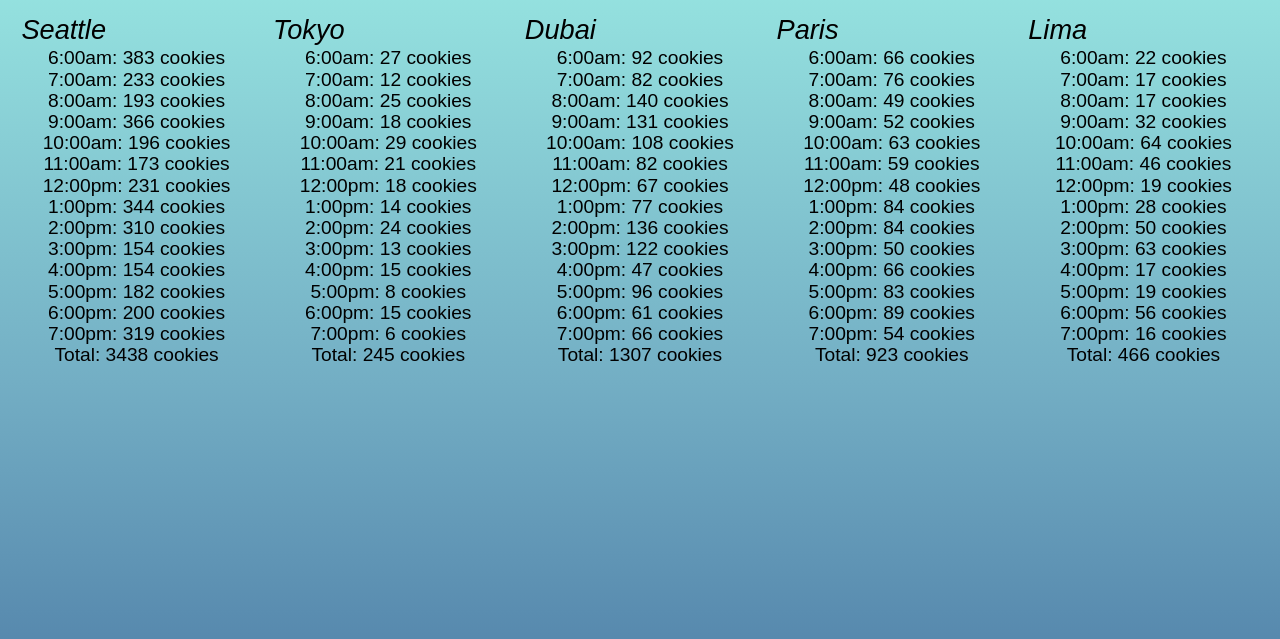
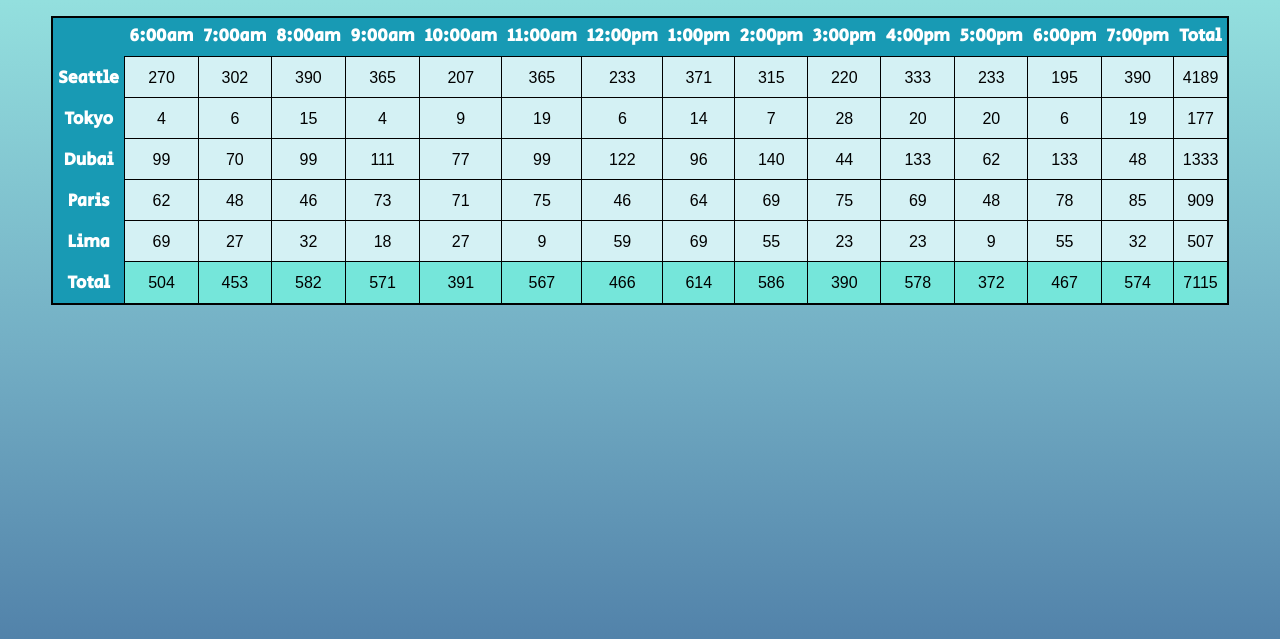
Before and after one commit to Matt-Sklep/cookie-stand, a plain HTML site: page sales.html in a window 1280 px wide. Shown: the part 161-800 px from the top of the page. Drawn offline with Linux system fonts and the light colour scheme.

Commit message:
lab 07 updates

```diff
--- a/css/style.css
+++ b/css/style.css
@@ -1,3 +1,4 @@
+@import url("https://fonts.googleapis.com/css2?family=Secular+One&display=swap");
 *{
     box-sizing: border-box;
     margin: 0;
@@ -53,28 +54,32 @@
 }
 
 .storeContainer {
-    display: flex;
-    width: 100%;
     margin-bottom: 70vh;
 }
 
-p {
-    font-size: 1.7rem;
-    margin-bottom: 5px;
-    font-style: italic;
+#cookieTable{
+    width: 80%;
+    background-color: #189AB4;
+    border: 2px solid black;
+    padding: 2px;
+    margin: auto;
 }
 
-#Seattle, #Tokyo, #Dubai, #Paris, #Lima {
-    width: 18%;
-    margin-right: 1.67%;
+td {
+    border: 1px solid black;
+    text-align: center;
+    padding-top: 13px;
+    background-color: #D4F1F4;
 }
 
-#Seattle {
-    margin-left: 1.67%;
+th {
+    height: 30px;
+    padding: 10px 5px;
+    color: #ffffff;
+    font-size: 1.1rem;
+    font-family: 'Secular One', sans-serif;
 }
 
-li {
-    font-size: 1.2rem;
-    text-align: center;
-    margin-bottom: 2px;
+#grandTotal td {
+    background-color: #75E6DA;
 }
--- a/js/app.js
+++ b/js/app.js
@@ -1,5 +1,6 @@
 'use strict';
 
+let allStores = [];
 /*Universal hours open across all our stores*/
 let hoursOpen = [
   '6:00am',
@@ -17,270 +18,114 @@
   '6:00pm',
   '7:00pm',
 ];
+
 /*------------------------------------*/
-/*-------------Seattle----------------*/
+/*---------Store Constructor----------*/
 /*------------------------------------*/
-let Seattle = {
-  /*Declare our variables*/
-  name: 'Seattle',
-  min: 23,
-  max: 65,
-  avg: 6.3,
-  avgCookies: function () {
-    return Math.trunc(
-      (Math.random() * (this.max - this.min + 1) + this.min) * this.avg
-    );
-  },
-  totalCookies: 0,
-
-  calculateHourlyValues: function () {
-    /*Create an empty array to store our Hourly sales*/
-    let hourlySales = [];
-    /*For loop that generates a random hourly sale for each hour*/
+function StoreConstructor(name, min, max, avg) {
+  this.name = name;
+  this.min = min;
+  this.max = max;
+  this.avg = avg;
+  this.hourlyCookies = [];
+  this.storeTotal = 0;
+  this.createTable();
+  allStores.push(this);
+}
+/*------------------------------------*/
+/*------------RNG Function------------*/
+/*------------------------------------*/
+function avgCookies(min, max) {
+  return Math.trunc(Math.random() * (max - min + 1)) + min;
+}
+/*------------------------------------*/
+/*-------Hourly Cookie Function-------*/
+/*------------------------------------*/
+StoreConstructor.prototype.calculateHourlyValues = function () {
   for (let i = 0; i < hoursOpen.length; i++) {
-      let sales = this.avgCookies();
-      hourlySales.push(`${hoursOpen[i]}: ${sales} cookies`);
-      /*Add that hourly sale to the store's total sales value*/
-      this.totalCookies += sales;
+    let rngNum = avgCookies(this.min, this.max);
+    let cookiesPerHour = Math.trunc(rngNum * this.avg);
+    this.hourlyCookies.push(cookiesPerHour);
+    this.storeTotal += cookiesPerHour;
   }
-    return hourlySales;
-  },
-
-  addListToHtml: function () {
-    /*Invoke our 'calculateHourlyValues' function within this function*/
-    let salesValues = this.calculateHourlyValues();
-    let listContainer = document.getElementById(this.name);
-    /*Create & display the store name.*/
-    let containerName = document.createElement('p');
-    containerName.textContent = this.name;
-    listContainer.appendChild(containerName);
-    /*Create an unordered list.*/
-    let newList = document.createElement('ul');
-    listContainer.appendChild(newList);
-    /*For loop to add each sale as a 'li' element to our unordered list*/
-    for (let sale of salesValues) {
-      let listItem = document.createElement('li');
-      listItem.textContent = sale;
-      newList.appendChild(listItem);
-    }
-    /*Adds the total at the end of the list.*/
-    let listItem = document.createElement('li');
-    listItem.textContent = `Total: ${this.totalCookies} cookies`;
-    newList.appendChild(listItem);
-  },
 };
 /*------------------------------------*/
-/*--------------Tokyo-----------------*/
+/*---------Table Data Function--------*/
 /*------------------------------------*/
-let Tokyo = {
-  /*Declare up our variables*/
-  name: 'Tokyo',
-  min: 3,
-  max: 24,
-  avg: 1.2,
-  avgCookies: function () {
-    return Math.trunc(
-      (Math.random() * (this.max - this.min + 1) + this.min) * this.avg
-    );
-  },
-  totalCookies: 0,
-
-  calculateHourlyValues: function () {
-    /*Create an empty array to store our Hourly sales*/
-    let hourlySales = [];
-    /*For loop that generates a random hourly sale for each hour*/
-    for (let i = 0; i < hoursOpen.length; i++) {
-      let sales = this.avgCookies();
-      hourlySales.push(`${hoursOpen[i]}: ${sales} cookies`);
-      /*Add that hourly sale to the store's total sales value*/
-      this.totalCookies += sales;
+StoreConstructor.prototype.createTable = function () {
+  this.calculateHourlyValues();
+  let section = document.getElementById('storeData');
+  let head = document.createElement('th');
+  let row = document.createElement('tr');
+  head.textContent = this.name;
+  row.appendChild(head);
+  section.appendChild(row);
+  for (let i = 0; i < this.hourlyCookies.length; i++) {
+    let cell = document.createElement('td');
+    row.appendChild(cell);
+    cell.textContent = `${this.hourlyCookies[i]}`;
   }
-    return hourlySales;
-  },
-
-  addListToHtml: function () {
-    /*Invoke our 'calculateHourlyValues' function within this function*/
-    let salesValues = this.calculateHourlyValues();
-    let listContainer = document.getElementById(this.name);
-    /*Create & display the store name.*/
-    let containerName = document.createElement('p');
-    containerName.textContent = this.name;
-    listContainer.appendChild(containerName);
-    /*Create an unordered list.*/
-    let newList = document.createElement('ul');
-    listContainer.appendChild(newList);
-    /*For loop to add each sale as a 'li' element to our unordered list*/
-    for (let sale of salesValues) {
-      let listItem = document.createElement('li');
-      listItem.textContent = sale;
-      newList.appendChild(listItem);
-    }
-    /*Adds the total at the end of the list.*/
-    let listItem = document.createElement('li');
-    listItem.textContent = `Total: ${this.totalCookies} cookies`;
-    newList.appendChild(listItem);
-  },
+  let cellTotal = document.createElement('td');
+  row.appendChild(cellTotal);
+  cellTotal.textContent = `${this.storeTotal}`;
 };
 /*------------------------------------*/
-/*--------------Dubai-----------------*/
+/*--------Table Header Function-------*/
 /*------------------------------------*/
-let Dubai = {
-  /*Declare our variables*/
-  name: 'Dubai',
-  min: 11,
-  max: 38,
-  avg: 3.7,
-  avgCookies: function () {
-    return Math.trunc(
-      (Math.random() * (this.max - this.min + 1) + this.min) * this.avg
-    );
-  },
-  totalCookies: 0,
+let createHeader = function () {
+  let section = document.getElementById('hours');
+  let head = document.createElement('th');
+  let row = document.createElement('tr');
+  head.textContent = '';
+  row.appendChild(head);
+  section.appendChild(row);
 
-  calculateHourlyValues: function () {
-    /*Create an empty array to store our Hourly sales*/
-    let hourlySales = [];
-    /*For loop that generates a random hourly sale for each hour*/
   for (let i = 0; i < hoursOpen.length; i++) {
-      let sales = this.avgCookies();
-      hourlySales.push(`${hoursOpen[i]}: ${sales} cookies`);
-      /*Add that hourly sale to the store's total sales value*/
-      this.totalCookies += sales;
+    let cell = document.createElement('th');
+    cell.textContent = hoursOpen[i];
+    row.appendChild(cell);
   }
-    return hourlySales;
-  },
-
-  addListToHtml: function () {
-    /*Invoke our 'calculateHourlyValues' function within this function*/
-    let salesValues = this.calculateHourlyValues();
-    let listContainer = document.getElementById(this.name);
-    /*Create & display the store name.*/
-    let containerName = document.createElement('p');
-    containerName.textContent = this.name;
-    listContainer.appendChild(containerName);
-    /*Create an unordered list.*/
-    let newList = document.createElement('ul');
-    listContainer.appendChild(newList);
-    /*For loop to add each sale as a 'li' element to our unordered list*/
-    for (let sale of salesValues) {
-      let listItem = document.createElement('li');
-      listItem.textContent = sale;
-      newList.appendChild(listItem);
-    }
-    /*Adds the total at the end of the list.*/
-    let listItem = document.createElement('li');
-    listItem.textContent = `Total: ${this.totalCookies} cookies`;
-    newList.appendChild(listItem);
-  },
+  let headerTotal = document.createElement('th');
+  headerTotal.textContent = 'Total';
+  row.appendChild(headerTotal);
 };
 /*------------------------------------*/
-/*--------------Paris-----------------*/
+/*--------Table Footer Function-------*/
 /*------------------------------------*/
-let Paris = {
-  /*Declare our variables*/
-  name: 'Paris',
-  min: 20,
-  max: 38,
-  avg: 2.3,
-  avgCookies: function () {
-    return Math.trunc(
-      (Math.random() * (this.max - this.min + 1) + this.min) * this.avg
-    );
-  },
-  totalCookies: 0,
+let createFooter = function () {
+  let section = document.getElementById('grandTotal');
+  let head = document.createElement('th');
+  let row = document.createElement('tr');
+  head.textContent = 'Total';
+  row.appendChild(head);
+  section.appendChild(row);
 
-  calculateHourlyValues: function () {
-    /*Create an empty array to store our Hourly sales*/
-    let hourlySales = [];
-    /*For loop that generates a random hourly sale for each hour*/
   for (let i = 0; i < hoursOpen.length; i++) {
-      let sales = this.avgCookies();
-      hourlySales.push(`${hoursOpen[i]}: ${sales} cookies`);
-      /*Add that hourly sale to the store's total sales value*/
-      this.totalCookies += sales;
+    let salesAtHour = 0;
+    let cell = document.createElement('td');
+    for (let j = 0; j < allStores.length; j++) {
+      let currentStore = allStores[j];
+      let currentSales = currentStore.hourlyCookies[i];
+      salesAtHour += currentSales;
     }
-    return hourlySales;
-  },
-
-  addListToHtml: function () {
-    /*Invoke our 'calculateHourlyValues' function within this function*/
-    let salesValues = this.calculateHourlyValues();
-    let listContainer = document.getElementById(this.name);
-    /*Create & display the store name.*/
-    let containerName = document.createElement('p');
-    containerName.textContent = this.name;
-    listContainer.appendChild(containerName);
-    /*Create an unordered list.*/
-    let newList = document.createElement('ul');
-    listContainer.appendChild(newList);
-    /*For loop to add each sale as a 'li' element to our unordered list*/
-    for (let sale of salesValues) {
-      let listItem = document.createElement('li');
-      listItem.textContent = sale;
-      newList.appendChild(listItem);
+    cell.textContent = salesAtHour;
+    row.append(cell);
   }
-    /*Adds the total at the end of the list.*/
-    let listItem = document.createElement('li');
-    listItem.textContent = `Total: ${this.totalCookies} cookies`;
-    newList.appendChild(listItem);
-  },
+  let cell = document.createElement('td');
+  let grandTotal = 0;
+  for (let i = 0; i < allStores.length; i++) {
+    grandTotal += parseInt(allStores[i].storeTotal);
+  }
+  cell.textContent = grandTotal;
+  row.appendChild(cell);
 };
 /*------------------------------------*/
-/*---------------Lima-----------------*/
+/*---------Invoking Our Table---------*/
 /*------------------------------------*/
-let Lima = {
-  /*Declare our variables*/
-  name: 'Lima',
-  min: 2,
-  max: 16,
-  avg: 4.6,
-  avgCookies: function () {
-    return Math.trunc(
-      (Math.random() * (this.max - this.min + 1) + this.min) * this.avg
-    );
-  },
-  totalCookies: 0,
-
-  calculateHourlyValues: function () {
-    /*Create an empty array to store our Hourly sales*/
-    let hourlySales = [];
-    /*For loop that generates a random hourly sale for each hour*/
-    for (let i = 0; i < hoursOpen.length; i++) {
-      let sales = this.avgCookies();
-      hourlySales.push(`${hoursOpen[i]}: ${sales} cookies`);
-      /*Add that hourly sale to the store's total sales value*/
-      this.totalCookies += sales;
-    }
-    return hourlySales;
-  },
-
-  addListToHtml: function () {
-    /*Invoke our 'calculateHourlyValues' function within this function*/
-    let salesValues = this.calculateHourlyValues();
-    let listContainer = document.getElementById(this.name);
-    /*Create & display the store name.*/
-    let containerName = document.createElement('p');
-    containerName.textContent = this.name;
-    listContainer.appendChild(containerName);
-    /*Create an unordered list.*/
-    let newList = document.createElement('ul');
-    listContainer.appendChild(newList);
-    /*For loop to add each sale as a 'li' element to our unordered list*/
-    for (let sale of salesValues) {
-      let listItem = document.createElement('li');
-      listItem.textContent = sale;
-      newList.appendChild(listItem);
-    }
-    /*Adds the total at the end of the list.*/
-    let listItem = document.createElement('li');
-    listItem.textContent = `Total: ${this.totalCookies} cookies`;
-    newList.appendChild(listItem);
-  },
-};
-
-/*Invoke the functions to generate the values onto the HTML*/
-Seattle.addListToHtml();
-Tokyo.addListToHtml();
-Dubai.addListToHtml();
-Paris.addListToHtml();
-Lima.addListToHtml();
+createHeader();
+new StoreConstructor('Seattle', 23, 65, 6.3);
+new StoreConstructor('Tokyo', 3, 24, 1.2);
+new StoreConstructor('Dubai', 11, 38, 3.7);
+new StoreConstructor('Paris', 20, 38, 2.3);
+new StoreConstructor('Lima', 2, 16, 4.6);
+createFooter();
--- a/sales.html
+++ b/sales.html
@@ -16,11 +16,11 @@
     <main>
       <h2>Our Cookie Sales</h2>
       <div class="storeContainer">
-        <div id="Seattle"></div>
-        <div id="Tokyo"></div>
-        <div id="Dubai"></div>
-        <div id="Paris"></div>
-        <div id="Lima"></div>
+        <table id="cookieTable">
+          <thead id="hours"></thead>
+          <tbody id="storeData"></tbody>
+          <tfoot id="grandTotal"></tfoot>
+        </table>
       </div>
     </main>
     <script src="js/app.js"></script>
```
Lines whose indentation alone changed are shown as unchanged.
